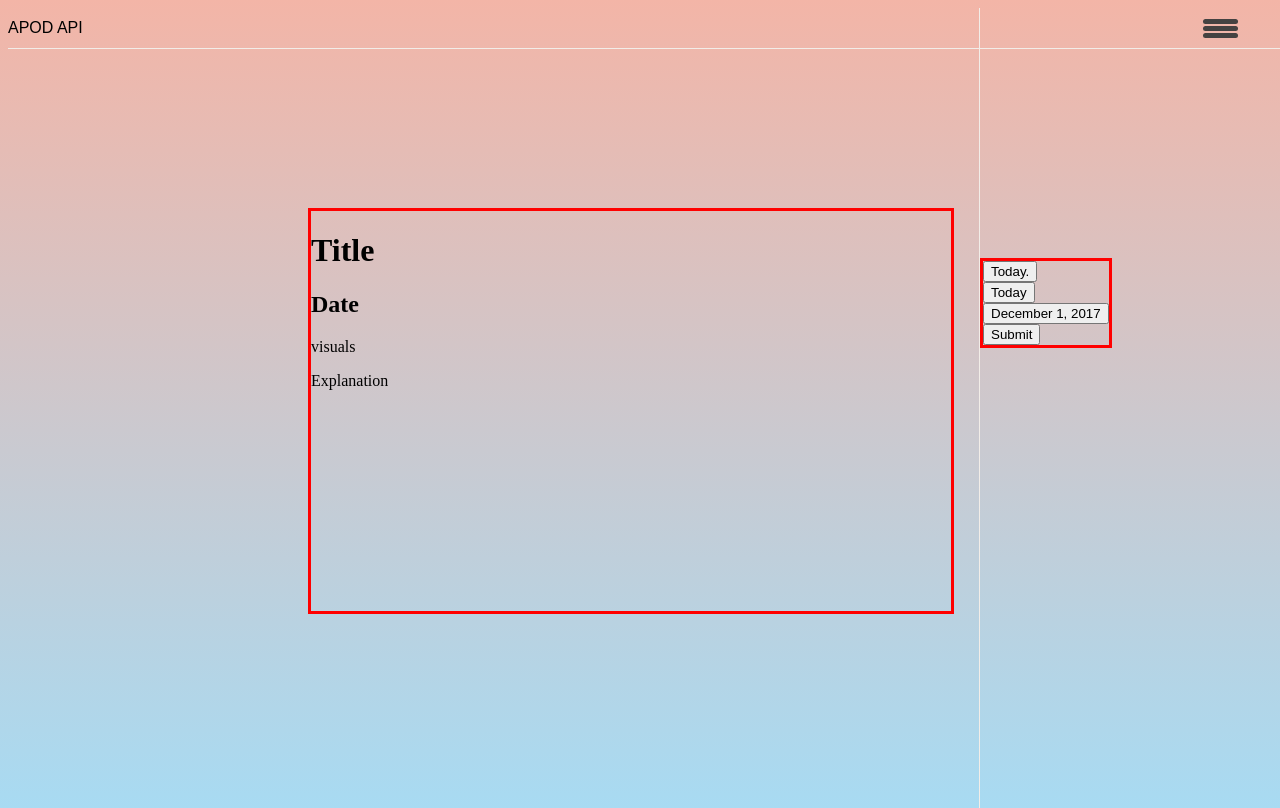
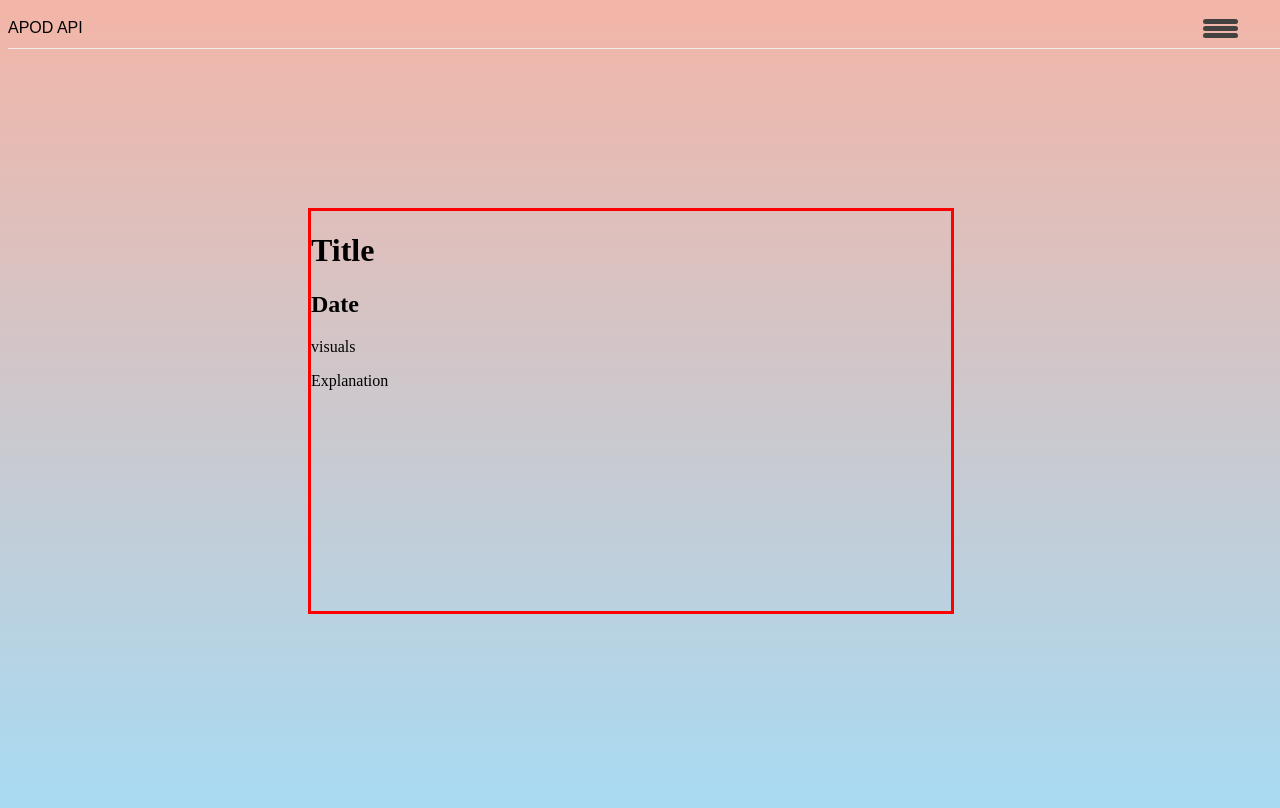
Before and after one commit to rmfortes/apod_api_hamburger_menu, a plain HTML site: page index.html in a window 1280 px wide. Drawn offline with Linux system fonts and the light colour scheme.

Commit message:
button events firing NEXT STEPS fix positioning of menu, fetch API data

```diff
--- a/index.html
+++ b/index.html
@@ -26,7 +26,7 @@
 
     <aside>
       <div class="buttons">
-        <button class="today">Today.</button>
+        <button class="today">Today</button>
         <form>
           <input type="button" class="today" value="Today" />
           <br /><input
--- a/script.js
+++ b/script.js
@@ -24,7 +24,6 @@ menuButton.addEventListener("click", menuClick);
 
 let handleClick = (e) => {
   e.preventDefault();
-  console.dir(e);
   console.log("hello")
 
 //   fetch(newURL)
@@ -51,7 +50,7 @@ let handleClick = (e) => {
 };
 
 
-document.querySelectorAll("button").addEventListener("click", handleClick);
+document.querySelector("button").addEventListener("click", handleClick);
 
 
 let explanation = document.querySelector(".explanation");
--- a/style.css
+++ b/style.css
@@ -1,7 +1,8 @@
 body {
     width: 100vw;
     height: 100vh;
-    background: linear-gradient(#F3B5A7, #A7DBF3)
+    background: linear-gradient(#F3B5A7, #A7DBF3);
+
 }
 
 header {
@@ -13,7 +14,7 @@ header {
     position: fixed;
     border-bottom: 1px solid #F2EDE8;
     font-family: futura, sans-serif;
-    z-index: 1
+
 }
 
 .menuButton {
@@ -22,7 +23,7 @@ header {
     width: fit-content;
     margin-right: 50px;
     color: #444241;
-    z-index: 1;
+
     position: relative
 }
 
@@ -37,8 +38,8 @@ aside {
     position: fixed;
     right: 0px;
     border-left: 1px solid #F2EDE8;
-    display: inline-block;
-    z-index: -1
+    display: none;
+
 }
 
 .menuContents {
@@ -46,7 +47,7 @@ aside {
     display: block;
     margin-top: 250px;
     position: fixed;
-    z-index: -1
+
 }
 
 .buttons {
@@ -61,13 +62,14 @@ aside {
     height: 5px;
     margin: 2px 0;
     background-color: #444241;
-    border-radius: 25px
+    border-radius: 25px;
+    z-index: 0
   }
 
 .apod {
     border: solid red;
     position: fixed;
-    z-index: -1;
+
     margin-top: 200px;
     margin-left: 300px;
     min-width: 50%;
```
